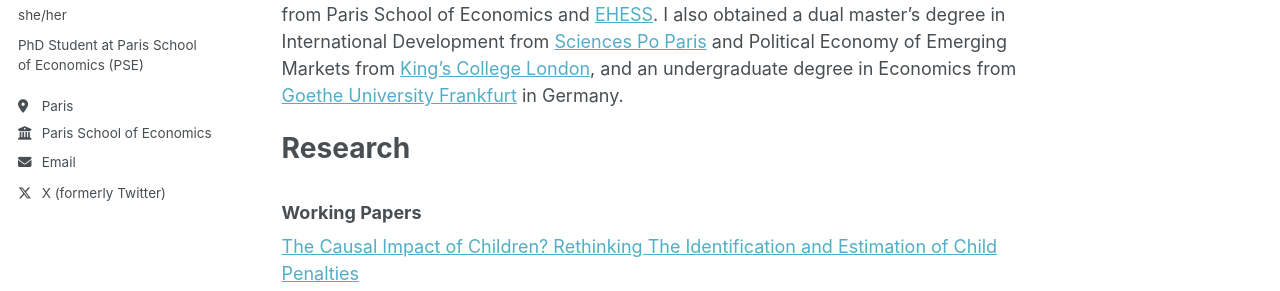
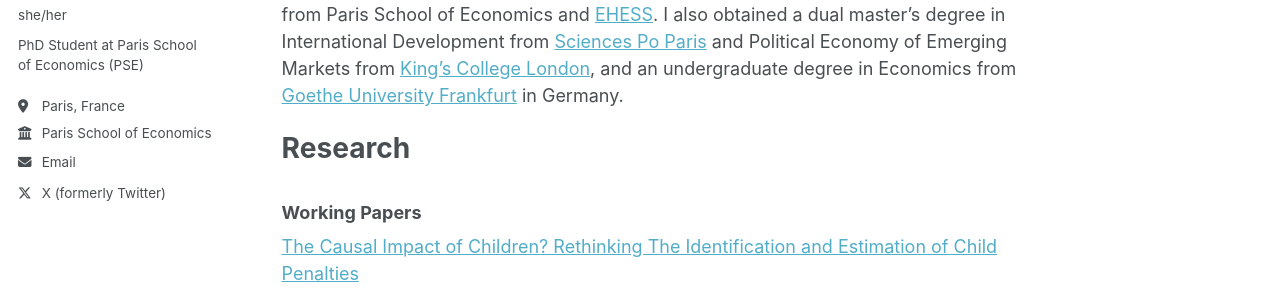
Before and after one commit to katharina-kaeppel/katharina-kaeppel.github.io, a Jekyll site: the page built from _pages/about.md, in a window 1280 px wide. Shown: the part 378-669 px from the top of the page. Built offline with Jekyll 4.4.1, drawn with Linux system fonts in a browser that asks for light colours; a script bundle is joined from its source files by our own code; library files that are not in the unit come from our copies.

Commit message:
Update _config.yml

```diff
--- a/_config.yml
+++ b/_config.yml
@@ -27,7 +27,7 @@
   name             : "Katharina Kaeppel"
   pronouns         :  "she/her"
   bio              : "PhD Student at Paris School of Economics (PSE)"
-  location         : "Paris"
+  location         : "Paris, France"
   employer         : "Paris School of Economics"
   uri              : # URL
   email            : "katharina.kaeppel@psemail.eu"
```
